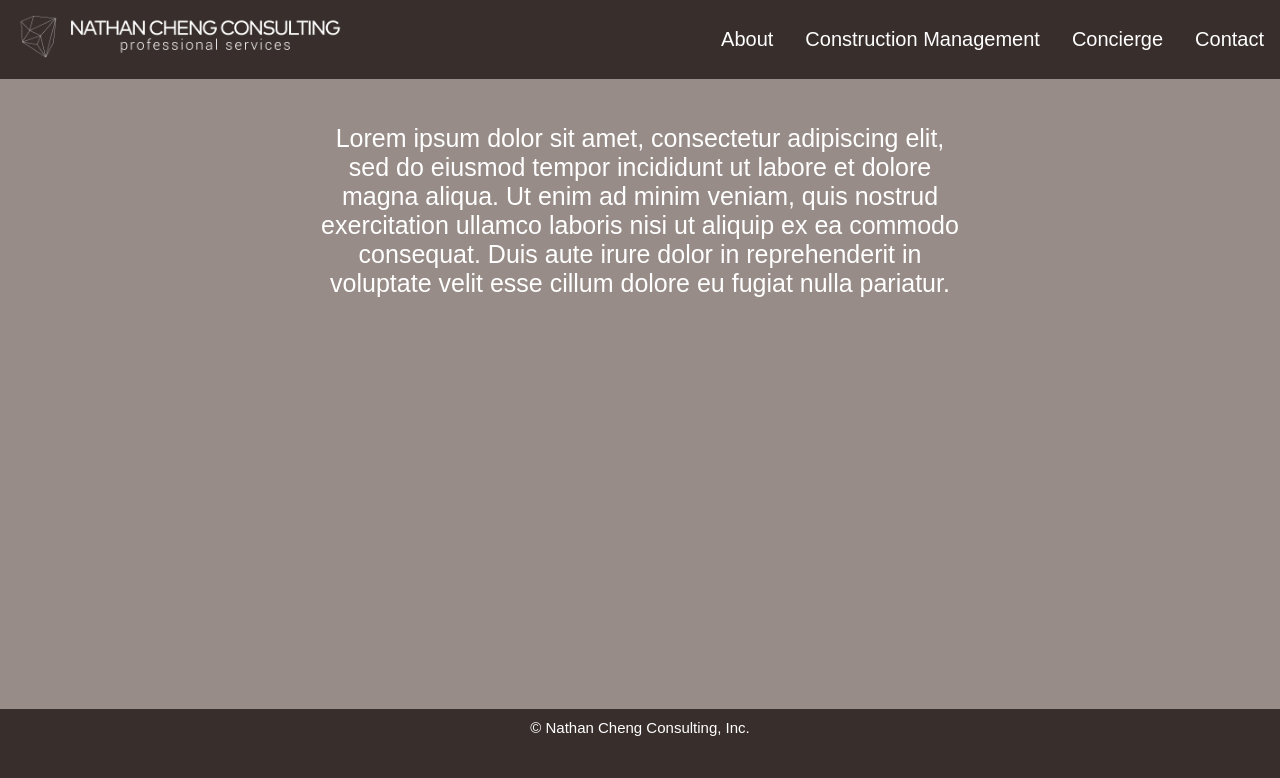
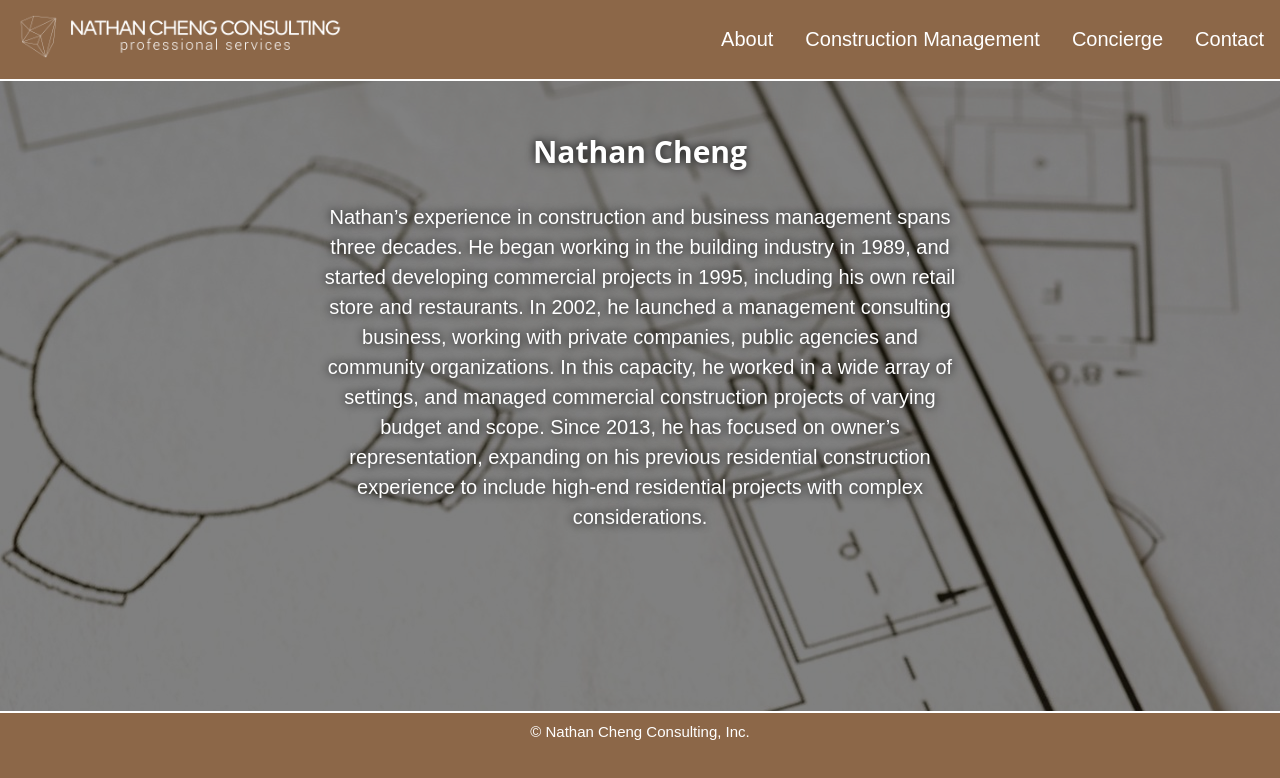
Before and after one commit to SeaCDragon/nccwebsite, a plain HTML site: page about.html in a window 1280 px wide. Drawn offline with Linux system fonts and the light colour scheme.

Commit message:
add new image for background, fix links in navbar, add bio

```diff
--- a/about.html
+++ b/about.html
@@ -8,13 +8,24 @@
 		<ul>
 			<li style="float: left;"><a href="home.html"><img src="typeface.png" id="logo"></a></li>
 			<li><a href="contact.html" class="navbar-item">Contact</a></li>
-			<li><a href="#" class="navbar-item">Concierge</a></li>
-			<li><a href="#" class="navbar-item">Construction Management</a></li>
+			<li><a href="concierge.html" class="navbar-item">Concierge</a></li>
+			<li><a href="const-mang.html" class="navbar-item">Construction Management</a></li>
 			<li><a href="about.html" class="navbar-item">About</a></li>
 		</ul>
 		<div id="content-wrapper">
 			<div id="content">
-				<p>Lorem ipsum dolor sit amet, consectetur adipiscing elit, sed do eiusmod tempor incididunt ut labore et dolore magna aliqua. Ut enim ad minim veniam, quis nostrud exercitation ullamco laboris nisi ut aliquip ex ea commodo consequat. Duis aute irure dolor in reprehenderit in voluptate velit esse cillum dolore eu fugiat nulla pariatur.</p>
+				<div id="bio">
+					<h3>Nathan Cheng</h3>
+					<p>Nathan’s experience in construction and business management spans three decades.
+						He began working in the building industry in 1989, and started developing commercial
+						projects in 1995, including his own retail store and restaurants. In 2002,
+						he launched a management consulting business, working with private companies,
+						public agencies and community organizations. In this capacity,
+						he worked in a wide array of settings, and managed commercial construction projects
+						of varying budget and scope. Since 2013, he has focused on owner’s representation,
+						expanding on his previous residential construction experience to include high-end
+						residential projects with complex considerations.</p>
+				</div>
 			</div>
 		</div>
 		<p id="footer">© Nathan Cheng Consulting, Inc.</p>
--- a/style.scss
+++ b/style.scss
@@ -2,16 +2,17 @@ $deep-brown: #382E2C;
 $light-grey: #E4D5D3;
 $medium-grey: #978C87;
 $deep-grey: #746661;
+$old-brown: rgba(140, 103, 72, 1);
 
 body{
-  background-color: $deep-brown;
+  background-color: $old-brown;
   margin: 0;
 }
 
 a{
   &:hover{
     color: white;
-    background-color: $deep-brown;
+    background-color: $old-brown;
   }
   &#enter{
     margin: auto;
@@ -62,7 +63,7 @@ span#landing-reel{
 #logo{
   max-height: 45px;
   &:hover{
-    background-color: $deep-brown;
+    background-color: $old-brown;
   }
 }
 
@@ -70,20 +71,31 @@ span#landing-reel{
   width: 50%;
   margin: auto;
   text-align: center;
-  background-color: $medium-grey;
+  /*background-color: $medium-grey;*/
   padding: 20px;
   height: 100%;
+  text-shadow: 0 0 10px black;
 }
 
 #content-wrapper{
-  background-color: $medium-grey;
+  /*background-color: $medium-grey;*/
   width: 100%;
   min-height: 630px;
+  border-bottom: 2px solid white;
+  &::before{
+    z-index: -1;
+    background-image: url(bg1.jpg);
+    filter: brightness(50%);
+    content: "";
+    position: absolute;
+    width: 100%;
+    height: 630px;
+  }
 }
 
 #footer{
   color: white;
-  width: 50%;
+  width: 100%;
   margin: auto;
   text-align: center;
   margin-top: 10px;
@@ -94,13 +106,26 @@ span#landing-reel{
   font-size: 35px;
 }
 
+#bio{
+  p{
+    font-size: 20px;
+    line-height: 150%;
+  }
+  h3{
+    font-family: "open sans", sans-serif;
+    color: white;
+    font-size: 30px;
+  }
+}
+
 /* Dropdown styling */
 ul{
   list-style-type: none;
   margin: 0;
   padding: 0;
   overflow: hidden;
-  background-color: $deep-brown;
+  background-color: $old-brown;
+  border-bottom: 2px solid white;
 }
 
 li{
@@ -109,7 +134,7 @@ li{
 
   &:hover{
     color: white;
-    background-color: $deep-brown;
+    background-color: $old-brown;
   }
 
   a{
@@ -150,12 +175,12 @@ li{
     a{
       width:338px;
       text-decoration: none;
-      background-color: $deep-brown;
+      background-color: $old-brown;
       display: block;
       text-align: center;
       vertical-align: middle;
       &:hover{
-        background-color: $deep-brown;
+        background-color: $old-brown;
       }
     }
   }
```
Also changed, not shown: concierge.html (+8 -1 lines), const-mang.html (+8 -1 lines), contact.html (+2 -2 lines), home.html (+2 -2 lines), bg1.jpg (added), style.css, 1 other file.
